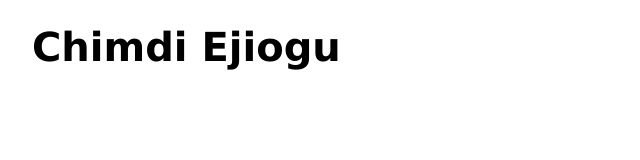
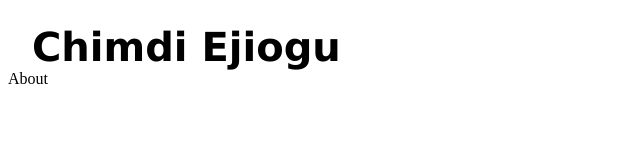
Before and after one commit to cejiogu/personal-website, a React (Create React App) app: page / in a window 1280 px wide. Shown: the top 160 px of the page, without its empty margins (0-640 px from the left). Built offline with nearby package versions, Linux system fonts and the light colour scheme.

Commit message:
Implement baseplate for navbar element components

```diff
--- a/src/App.tsx
+++ b/src/App.tsx
@@ -1,11 +1,13 @@
 import React from 'react';
 import Title from './components/Title/Title';
+import PageTitle from './components/PageTitle/PageTitle';
 import './App.css';
 
 function App() {
   return (
     <div className="App">
       <Title />
+      <PageTitle name="About"/>
     </div>
   );
 }
--- /dev/null
+++ b/src/components/PageTitle/PageTitle.tsx
@@ -0,0 +1,13 @@
+import React from 'react';
+
+// Props for this component should later also include the link, not just the title of the page
+const PageTitle = (props: {name: string}) => {
+  return (
+    <div className="PageTitle">
+      {props.name}
+    </div>
+  );
+
+}
+
+export default PageTitle;
```
